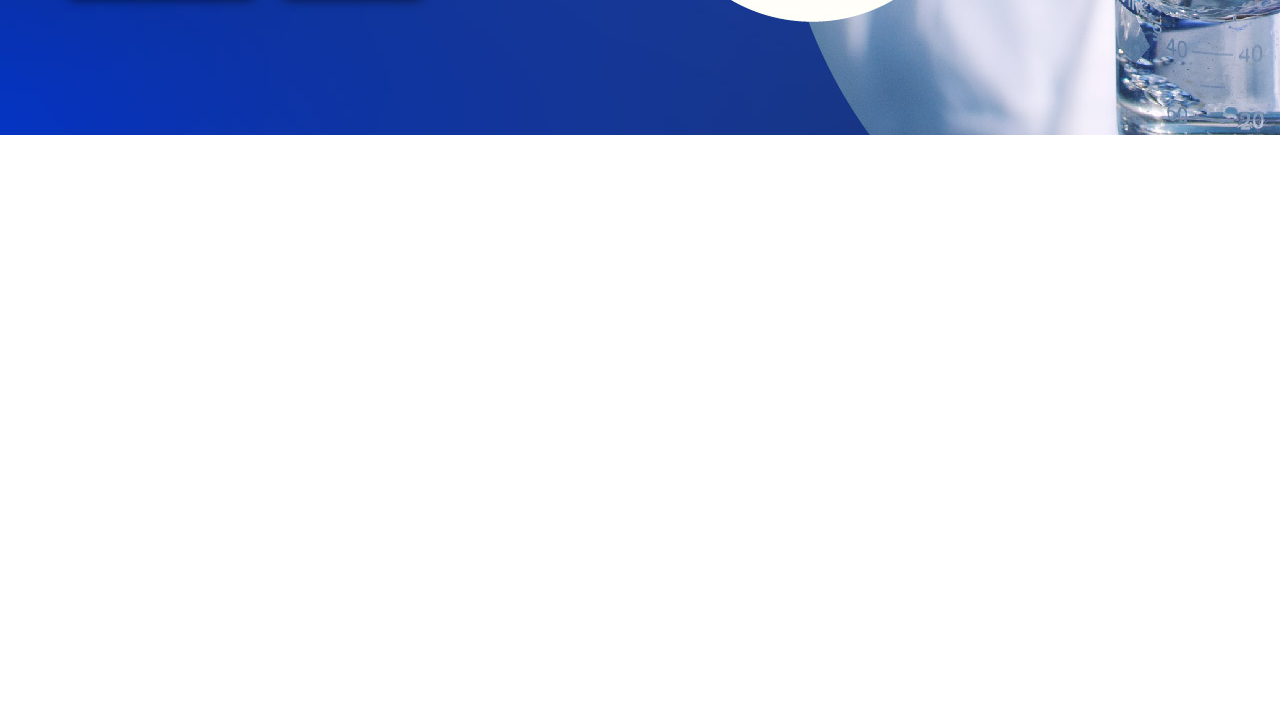
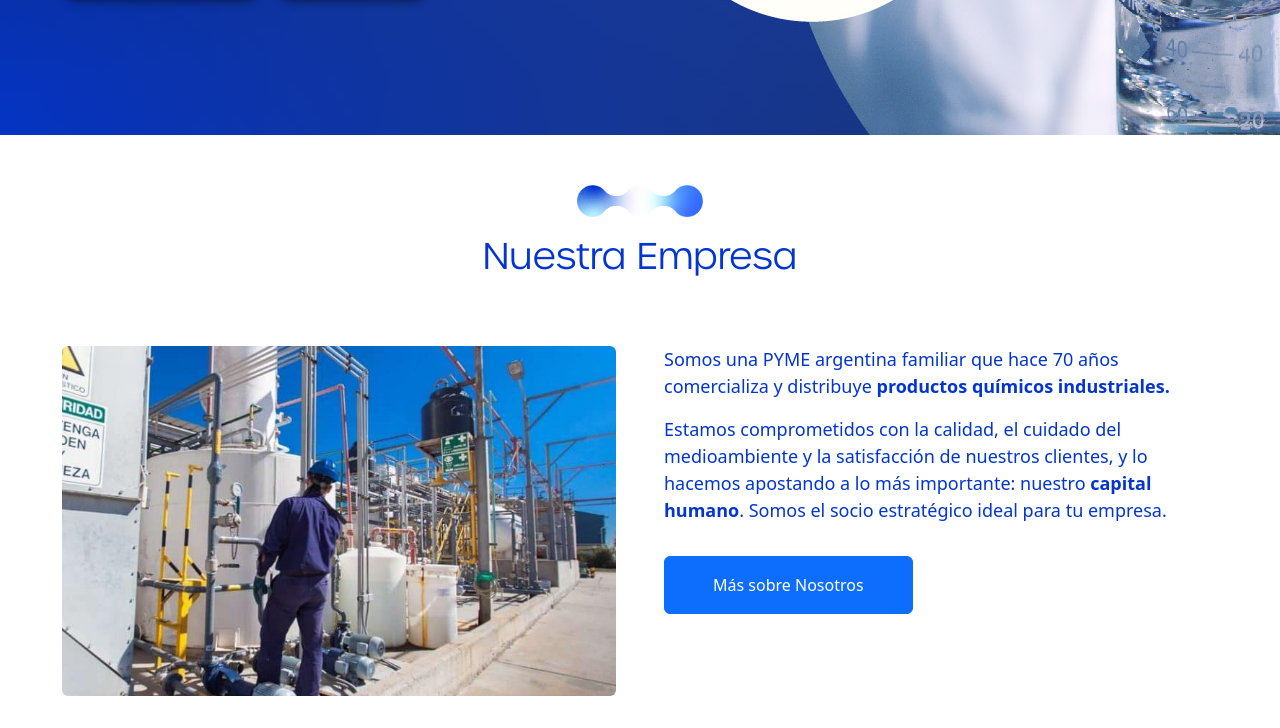
Before and after one commit to smauhourat/inquimex_2025, a plain HTML site: page index_new.html in a window 1280 px wide. Shown: the part 616-1344 px from the top of the page. Before the commit the page ends 800 px from the top, so only its background shows below. Drawn offline with nearby package versions, Linux system fonts and the light colour scheme.

Commit message:
nosotros section

```diff
--- a/assets/css/main.css
+++ b/assets/css/main.css
@@ -52,6 +52,26 @@ h6,
 .site-title,
 .site-title a {
     font-family: URBANE LIGHT, Helvetica, Arial, sans-serif;
+}
+
+.section-title {
+    text-align: center;
+    padding-bottom: 30px;
+    padding-top: 50px;
+    position: relative;
+}
+
+.section-title h2 {
+    font-size: 36px;
+    font-weight: 300;
+    color: #0235d2
+}
+
+.section-content {
+    text-align: left;
+    color: #0235d2;
+    font-size: 18px;
+    font-weight: 400;
 }
 
 .top-bar {
@@ -194,6 +214,10 @@ h6,
     padding-top: 1rem;
 }
 
+.miscelanea2 {
+    padding-bottom: 1rem;
+}
+
 #hero .btn-productos {
     font-weight: 400;
     font-size: 18px;
@@ -224,6 +248,21 @@ h6,
     box-shadow: 4px 4px 10px 0px rgba(0, 0, 0, .5);
 }
 
+#nosotros .btn-productos {
+    font-weight: 400;
+    font-size: 18px;
+    letter-spacing: 1px;
+    display: inline-block;
+    padding: 10px 30px;
+    border-radius: 10px;
+    transition: 0.5s;
+    margin-top: 30px;
+    color: #fff;
+    background-color: #0235d2;
+    border-style: none;
+    box-shadow: 4px 4px 10px 0px rgba(0, 0, 0, .5);
+}
+
 @media (max-width: 768px) {
     .top-bar .top-info {
         text-align: center;
--- a/index_new.html
+++ b/index_new.html
@@ -109,6 +109,49 @@
     </section>
 
 
+    <section id="nosotros" class="d-flex align-items-center">
+        <div class="container-fluid" data-aos="zoom-out" data-aos-delay="100">
+            <div class="container">
+                <div class="row justify-content-center">
+                    <div class="section-title">
+                        <img class="miscelanea2" width="126px" src="assets/images/miscelanea-3.png">
+                        <h2>Nuestra Empresa</h2>
+                    </div>
+                </div>
+            </div>
+        </div>
+    </section>
+
+    <section id="about">
+        <div class="container-fluid py-3 wow fadeInUp" data-wow-delay="0.1s">
+            <div class="container py-3">
+                <div class="row g-5">
+                    <div class="col-lg-6 mobile-hide" style="min-height: 350px;">
+                        <div class="position-relative h-100">
+                            <img class="position-absolute w-100 h-100 rounded wow zoomIn" data-wow-delay="0.9s"
+                                src="assets/images/planta-6-768x547.jpg" style="object-fit: cover;" srcset="">
+                        </div>
+                    </div>
+                    <div class="col-lg-6 section-content">
+                        <p>Somos una PYME argentina familiar que hace 70 años
+                            comercializa y distribuye <strong>productos químicos
+                                industriales.</strong></p>
+                        <p>Estamos comprometidos con la
+                            calidad, el cuidado del medioambiente y la satisfacción
+                            de nuestros clientes, y lo hacemos apostando a lo más
+                            importante: nuestro <strong>capital humano</strong>.
+                            Somos el socio estratégico ideal para tu empresa. </p>
+                        <a href="about.html" class="btn btn-primary py-3 px-5 mt-3 wow zoomIn" data-wow-delay="0.9s">
+                            Más sobre Nosotros</a>
+
+                    </div>
+
+                </div>
+            </div>
+        </div>
+    </section>
+
+
 
     <script src="https://cdn.jsdelivr.net/npm/bootstrap@5.3.7/dist/js/bootstrap.bundle.min.js"
         integrity="sha384-ndDqU0Gzau9qJ1lfW4pNLlhNTkCfHzAVBReH9diLvGRem5+R9g2FzA8ZGN954O5Q"
```
Also changed, not shown: assets/images/planta-6-768x547.jpg (added).
